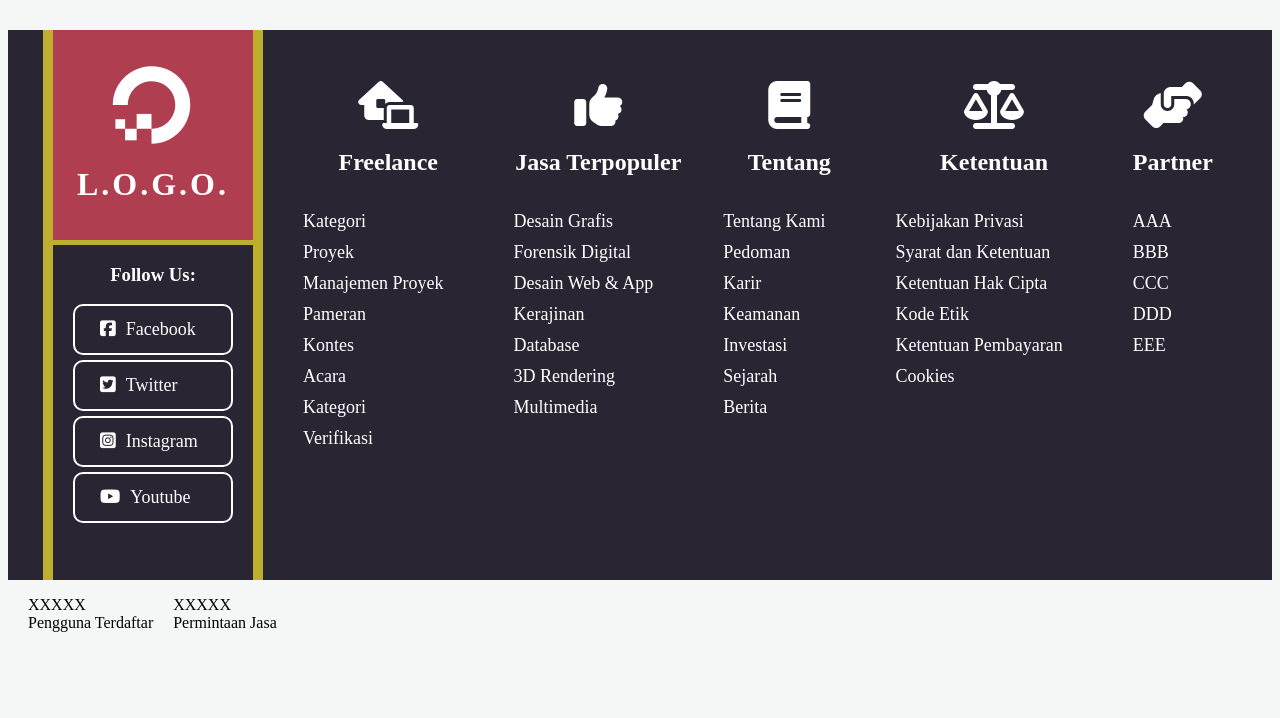
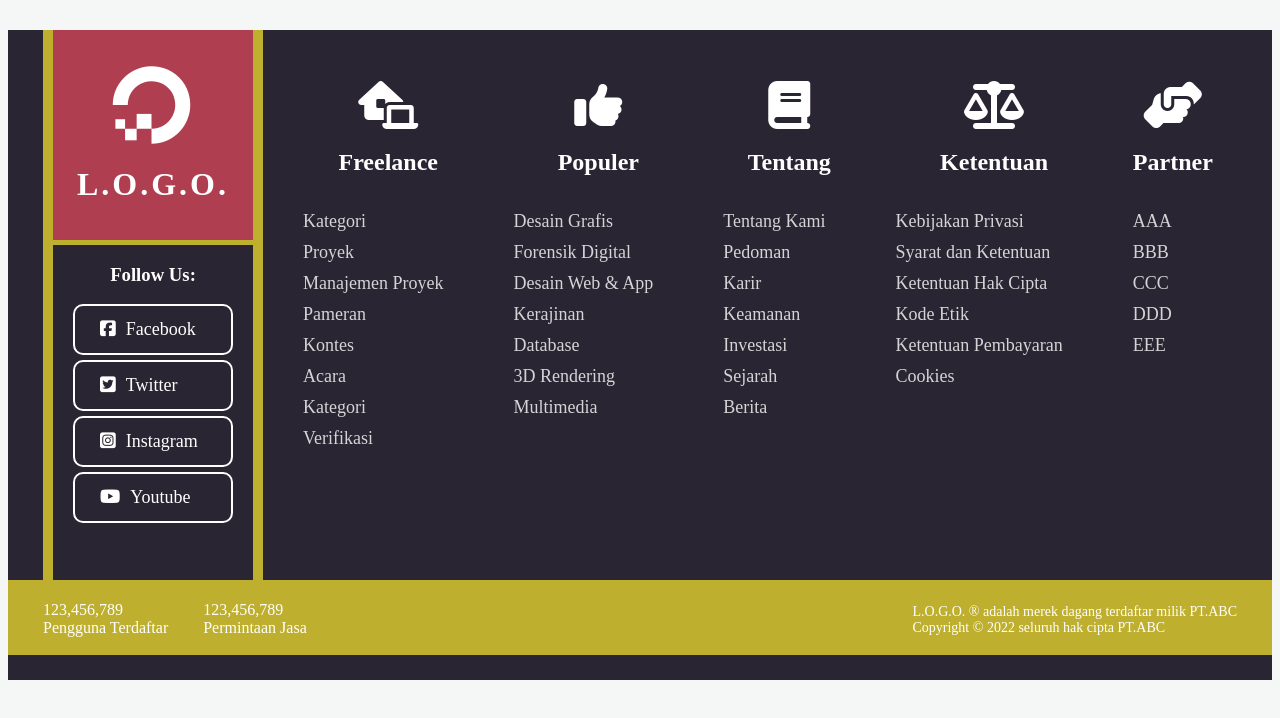
Before and after one commit to Noor-Adibi/Radian, a plain HTML site: page Tugas/Footer A13.html in a window 1280 px wide. Drawn offline with Linux system fonts and the light colour scheme.

Commit message:
update html css bagian footer tugas kelompok 13 fsd

```diff
--- a/Tugas/Footer A13.html
+++ b/Tugas/Footer A13.html
@@ -67,7 +67,7 @@
                 <ul class="fka populer">
                     <div class="logo-fka">
                       <i class="fa-solid fa-thumbs-up fa-3x"></i>
-                      <h2 class="fk-tittle">Jasa Terpopuler</h2>
+                      <h2 class="fk-tittle">Populer</h2>
                     </div>
                     <li><a href="#">Desain Grafis</a></li>
                     <li><a href="#">Forensik Digital</a></li>
@@ -116,13 +116,16 @@
             </div>
         </div>
       </div>
-      <div class="footer-bawah">
-
+      <div class="footer-bawah-wrap">
         <div class="variable user">
-            <p>XXXXX<br>Pengguna Terdaftar</p>
+            <p>123,456,789<br>Pengguna Terdaftar</h5>
         </div>
         <div class="variable jasa">
-            <p>XXXXX<br>Permintaan Jasa</p>
+            <p>123,456,789<br>Permintaan Jasa</p>
+        </div>
+        <div class="hak-cipta">
+            <p>L.O.G.O. ® adalah merek dagang terdaftar milik PT.ABC<br>
+              Copyright © 2022 seluruh hak cipta PT.ABC</p>
         </div>
     </div>
     </footer>
--- a/Tugas/assets/Footer A13.css
+++ b/Tugas/assets/Footer A13.css
@@ -35,10 +35,15 @@ body {
 }
 
 /* Footer @ Noor-Adibi */
+footer {
+  height: 650px;
+  width: 100%;
+  background-color: var(--dark-gray);
+}
+
 .footer-atas-wrap {
   margin-top: 30px;
   height: 550px;
-  background-color: var(--dark-gray);
 }
 
 .border-kiri-fki {
@@ -117,11 +122,6 @@ body {
   border: 2px solid #fc0404;
 }
 
-.variable {
-  margin-left: 20px;
-  float: left;
-}
-
 .footer-kanan {
   color: white;
 }
@@ -143,10 +143,30 @@ body {
 }
 
 .fka a {
+  opacity: 0.8;
   text-decoration: none;
   color: white
 }
 
-.footer-bawah {
-  position: relative
+.fka a:hover {
+  opacity: 1;
+  text-decoration: underline
 }
+
+.footer-bawah-wrap {
+  background-color: var(--golden);
+  height: 75px;
+  width: 100%;
+  color: white;
+}
+
+.variable {
+  margin: 5px 0 0 35px;
+  float: left;
+}
+
+.hak-cipta {
+  margin: 10px 35px 0 0;
+  float: right;
+  font-size: 14px;
+}
```
